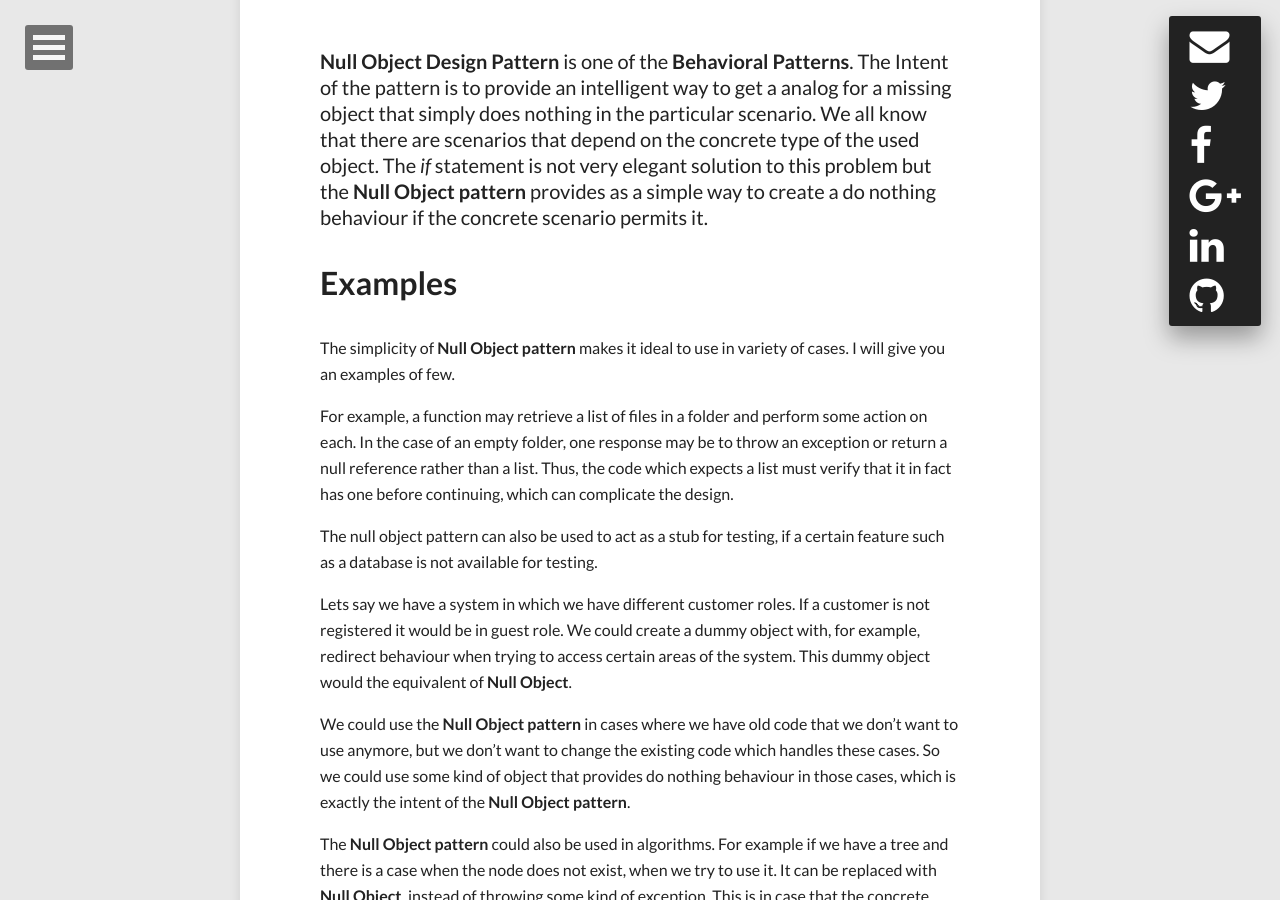
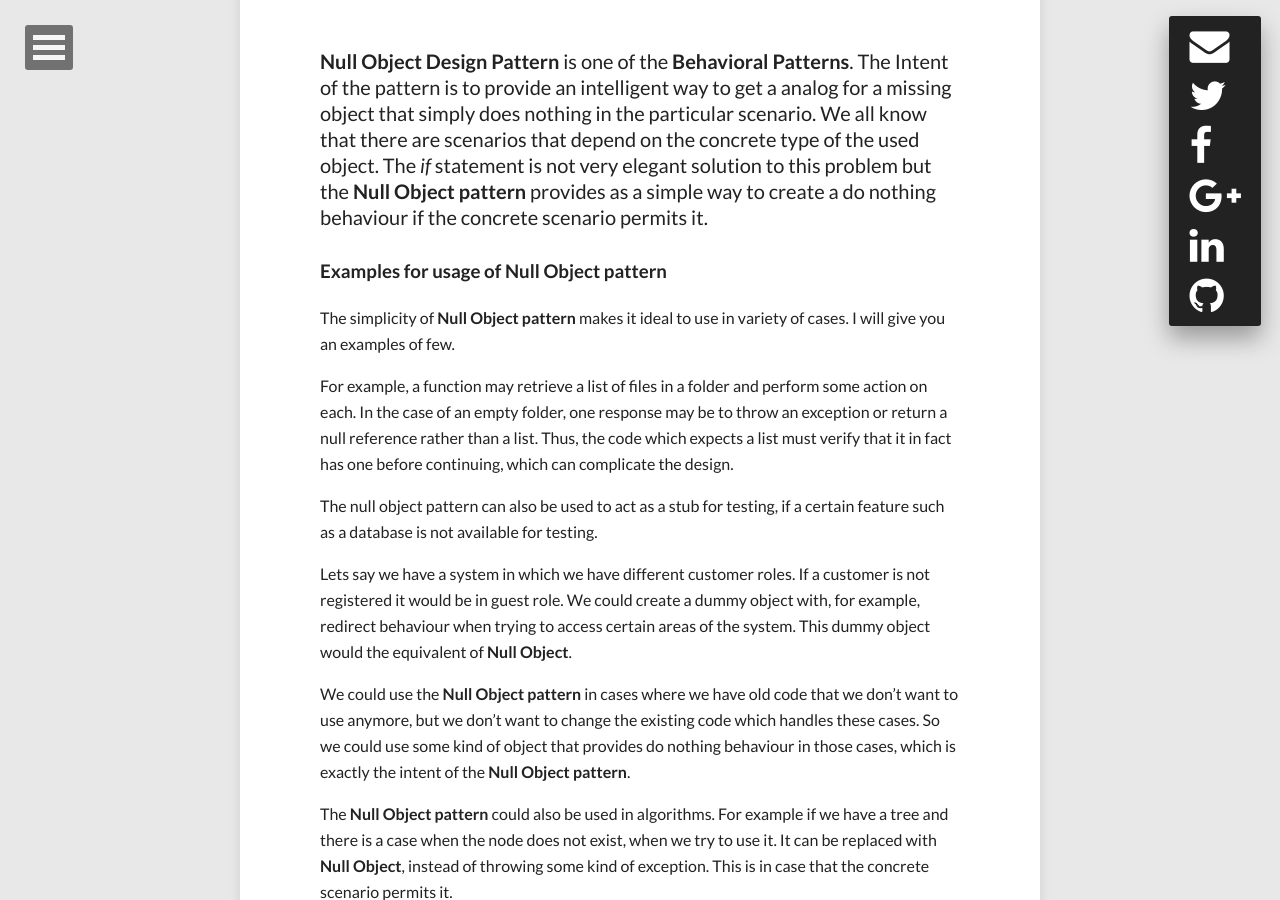
Before and after one commit to itanev/itanev.github.io, a Jekyll site: the page built from _posts/2014-11-08-null-object-pattern.md, in a window 1280 px wide and 900 px high, scrolled down 472 px. Built offline with Jekyll 4.4.1, drawn with Linux system fonts in a browser that asks for light colours; nearby versions of some CDN libraries; comment, search, counter and statistics services are not loaded.

Commit message:
Some fixes to the markdown of the Null Object pattern post

```diff
--- a/_posts/2014-11-08-null-object-pattern.md
+++ b/_posts/2014-11-08-null-object-pattern.md
@@ -13,7 +13,7 @@ share: true
 **Null Object Design Pattern** is one of the **Behavioral Patterns**. The Intent of the pattern is to provide an intelligent way to get a analog for a missing object that simply does nothing in the particular scenario.
 We all know that there are scenarios that depend on the concrete type of the used object. The *if* statement is not very elegant solution to this problem but the **Null Object pattern** provides as a simple way to create a do nothing behaviour if the concrete scenario permits it.
 
-#Examples
+###Examples for usage of Null Object pattern
 
 The simplicity of **Null Object pattern** makes it ideal to use in variety of cases. I will give you an examples of few.
 
@@ -27,9 +27,10 @@ We could use the **Null Object pattern** in cases where we have old code that we
 
 The **Null Object pattern** could also be used in algorithms. For example if we have a tree and there is a case when the node does not exist, when we try to use it. It can be replaced with **Null Object**, instead of throwing some kind of exception. This is in case that the concrete scenario permits it.
 
-#Implementation
+###Implementation
 
 So the general way to implement the pattern is very straight forward. We have three main points in the implementation.
+
 * Some abstract class or interface
 * Some concrete implementations of the abstract class or interface
 * NullObject class that inherits the abstract class or interface and gives as the *do nothing* behaviour that is expected from this object.
```
